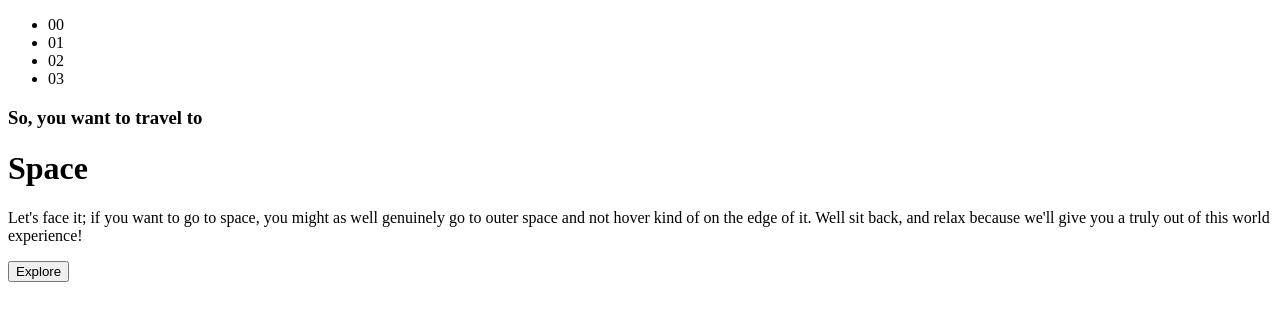
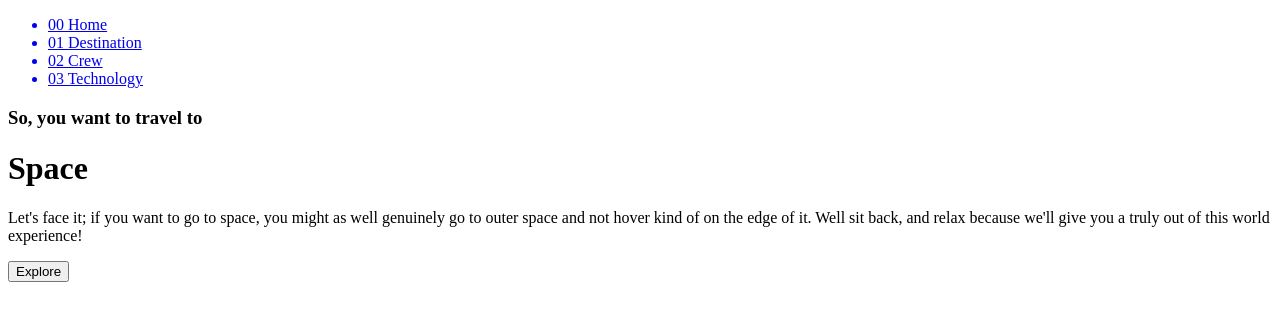
Before and after one commit to paulinagadea/Space-Travel-Page, a React (Create React App) app: page / in a window 1280 px wide. Shown: the top 320 px of the page. Built offline with nearby package versions, Linux system fonts and the light colour scheme; the HTML template or start-up script is replaced by a standard one.

Commit message:
links added

```diff
--- a/src/components/navbar/DesktopNavBar.jsx
+++ b/src/components/navbar/DesktopNavBar.jsx
@@ -1,13 +1,22 @@
 import React from 'react';
+import { Link } from 'react-router-dom';
 
 export default function DesktopNavBar() {
     return (
         <div>
             <ul>
-                <li>00</li>
-                <li>01</li>
-                <li>02</li>
-                <li>03</li>
+                <Link to='/'>
+                    <li><span>00</span> Home</li>
+                </Link>
+                <Link to='/destination'>
+                    <li><span>01</span> Destination</li>
+                </Link>
+                <Link to='/crew'>
+                    <li><span>02</span> Crew</li>
+                </Link>
+                <Link to='/technology'>
+                    <li><span>03</span> Technology</li>
+                </Link>
             </ul>
         </div>
     )
```
